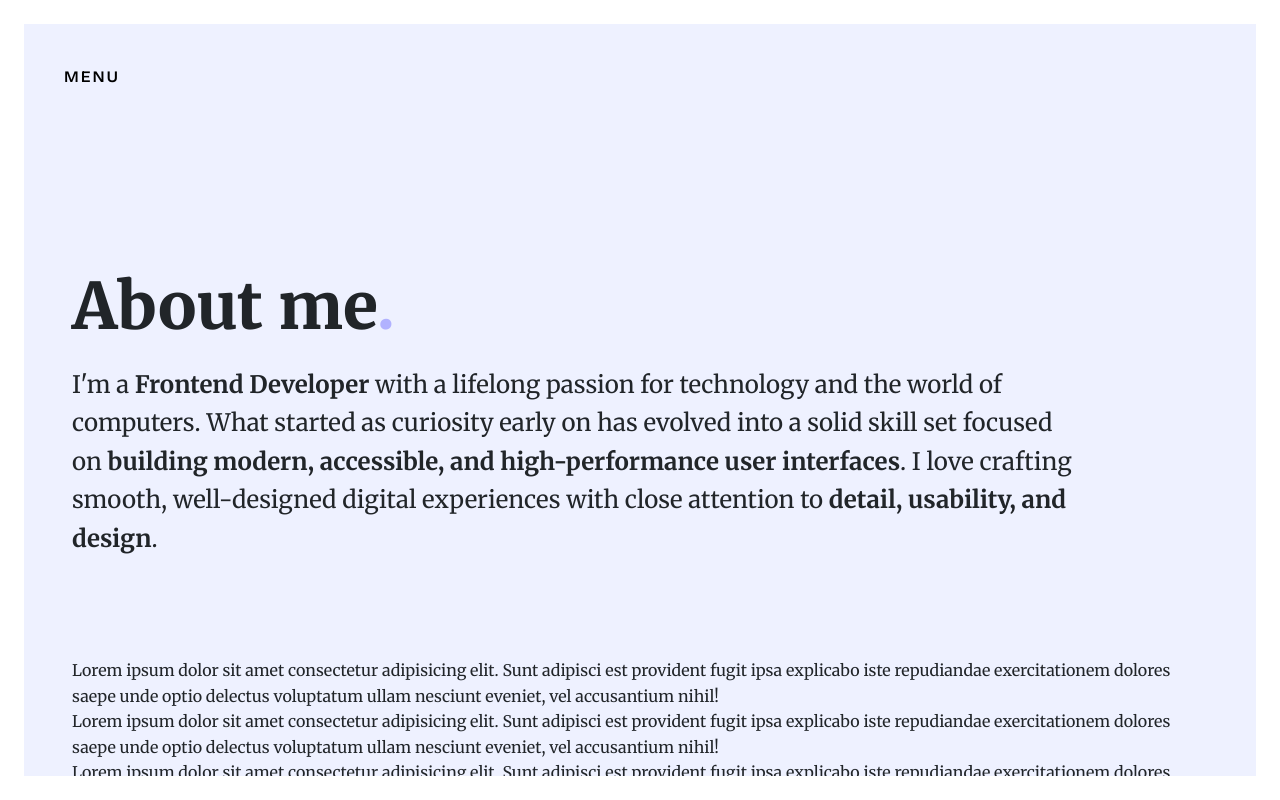
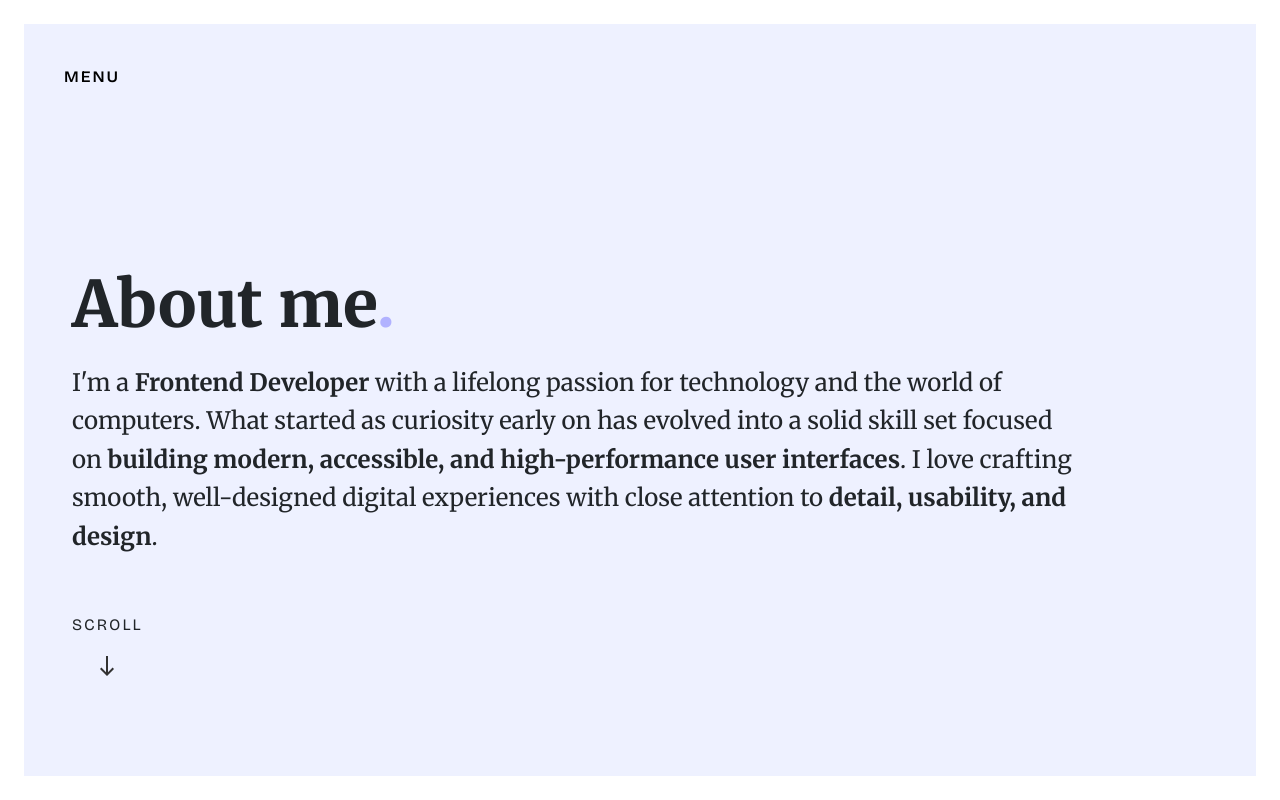
Before and after one commit to gabrielepinese/portfolio, an Angular app: page /about in a window 1280 px wide. Built offline with nearby package versions, Linux system fonts and the light colour scheme.

Commit message:
general update

```diff
--- a/src/app/animations/animations.scss
+++ b/src/app/animations/animations.scss
@@ -47,6 +47,22 @@
 //   }
 // }
 
+@keyframes bounce {
+  0%,
+  20%,
+  50%,
+  80%,
+  100% {
+    transform: translateY(0);
+  }
+  40% {
+    transform: translateY(-10px);
+  }
+  60% {
+    transform: translateY(-5px);
+  }
+}
+
 @keyframes letterSpacing {
   0% {
     letter-spacing: 2px;
--- a/src/app/pages/about/about.component.html
+++ b/src/app/pages/about/about.component.html
@@ -17,132 +17,54 @@
         </div>
       </div>
     </div>
+
+    <div class="scroll-line">
+      <span>SCROLL</span><img src="svg/south.svg" alt="south.svg" />
+    </div>
   </div>
-  <!-- Content -->
-  <div>
-    Lorem ipsum dolor sit amet consectetur adipisicing elit. Sunt adipisci est
-    provident fugit ipsa explicabo iste repudiandae exercitationem dolores saepe
-    unde optio delectus voluptatum ullam nesciunt eveniet, vel accusantium
-    nihil!
-  </div>
-  <div>
-    Lorem ipsum dolor sit amet consectetur adipisicing elit. Sunt adipisci est
-    provident fugit ipsa explicabo iste repudiandae exercitationem dolores saepe
-    unde optio delectus voluptatum ullam nesciunt eveniet, vel accusantium
-    nihil!
-  </div>
-  <div>
-    Lorem ipsum dolor sit amet consectetur adipisicing elit. Sunt adipisci est
-    provident fugit ipsa explicabo iste repudiandae exercitationem dolores saepe
-    unde optio delectus voluptatum ullam nesciunt eveniet, vel accusantium
-    nihil!
-  </div>
-  <div>
-    Lorem ipsum dolor sit amet consectetur adipisicing elit. Sunt adipisci est
-    provident fugit ipsa explicabo iste repudiandae exercitationem dolores saepe
-    unde optio delectus voluptatum ullam nesciunt eveniet, vel accusantium
-    nihil!
-  </div>
-  <div>
-    Lorem ipsum dolor sit amet consectetur adipisicing elit. Sunt adipisci est
-    provident fugit ipsa explicabo iste repudiandae exercitationem dolores saepe
-    unde optio delectus voluptatum ullam nesciunt eveniet, vel accusantium
-    nihil!
-  </div>
-  <div>
-    Lorem ipsum dolor sit amet consectetur adipisicing elit. Sunt adipisci est
-    provident fugit ipsa explicabo iste repudiandae exercitationem dolores saepe
-    unde optio delectus voluptatum ullam nesciunt eveniet, vel accusantium
-    nihil!
-  </div>
-  <div>
-    Lorem ipsum dolor sit amet consectetur adipisicing elit. Sunt adipisci est
-    provident fugit ipsa explicabo iste repudiandae exercitationem dolores saepe
-    unde optio delectus voluptatum ullam nesciunt eveniet, vel accusantium
-    nihil!
-  </div>
-  <div>
-    Lorem ipsum dolor sit amet consectetur adipisicing elit. Sunt adipisci est
-    provident fugit ipsa explicabo iste repudiandae exercitationem dolores saepe
-    unde optio delectus voluptatum ullam nesciunt eveniet, vel accusantium
-    nihil!
-  </div>
-  <div>
-    Lorem ipsum dolor sit amet consectetur adipisicing elit. Sunt adipisci est
-    provident fugit ipsa explicabo iste repudiandae exercitationem dolores saepe
-    unde optio delectus voluptatum ullam nesciunt eveniet, vel accusantium
-    nihil!
-  </div>
-  <div>
-    Lorem ipsum dolor sit amet consectetur adipisicing elit. Sunt adipisci est
-    provident fugit ipsa explicabo iste repudiandae exercitationem dolores saepe
-    unde optio delectus voluptatum ullam nesciunt eveniet, vel accusantium
-    nihil!
-  </div>
-  <div>
-    Lorem ipsum dolor sit amet consectetur adipisicing elit. Sunt adipisci est
-    provident fugit ipsa explicabo iste repudiandae exercitationem dolores saepe
-    unde optio delectus voluptatum ullam nesciunt eveniet, vel accusantium
-    nihil!
-  </div>
-  <div>
-    Lorem ipsum dolor sit amet consectetur adipisicing elit. Sunt adipisci est
-    provident fugit ipsa explicabo iste repudiandae exercitationem dolores saepe
-    unde optio delectus voluptatum ullam nesciunt eveniet, vel accusantium
-    nihil!
-  </div>
-  <div>
-    Lorem ipsum dolor sit amet consectetur adipisicing elit. Sunt adipisci est
-    provident fugit ipsa explicabo iste repudiandae exercitationem dolores saepe
-    unde optio delectus voluptatum ullam nesciunt eveniet, vel accusantium
-    nihil!
-  </div>
-  <div>
-    Lorem ipsum dolor sit amet consectetur adipisicing elit. Sunt adipisci est
-    provident fugit ipsa explicabo iste repudiandae exercitationem dolores saepe
-    unde optio delectus voluptatum ullam nesciunt eveniet, vel accusantium
-    nihil!
-  </div>
-  <div>
-    Lorem ipsum dolor sit amet consectetur adipisicing elit. Sunt adipisci est
-    provident fugit ipsa explicabo iste repudiandae exercitationem dolores saepe
-    unde optio delectus voluptatum ullam nesciunt eveniet, vel accusantium
-    nihil!
-  </div>
-  <div>
-    Lorem ipsum dolor sit amet consectetur adipisicing elit. Sunt adipisci est
-    provident fugit ipsa explicabo iste repudiandae exercitationem dolores saepe
-    unde optio delectus voluptatum ullam nesciunt eveniet, vel accusantium
-    nihil!
-  </div>
-  <div>
-    Lorem ipsum dolor sit amet consectetur adipisicing elit. Sunt adipisci est
-    provident fugit ipsa explicabo iste repudiandae exercitationem dolores saepe
-    unde optio delectus voluptatum ullam nesciunt eveniet, vel accusantium
-    nihil!
-  </div>
-  <div>
-    Lorem ipsum dolor sit amet consectetur adipisicing elit. Sunt adipisci est
-    provident fugit ipsa explicabo iste repudiandae exercitationem dolores saepe
-    unde optio delectus voluptatum ullam nesciunt eveniet, vel accusantium
-    nihil!
-  </div>
-  <div>
-    Lorem ipsum dolor sit amet consectetur adipisicing elit. Sunt adipisci est
-    provident fugit ipsa explicabo iste repudiandae exercitationem dolores saepe
-    unde optio delectus voluptatum ullam nesciunt eveniet, vel accusantium
-    nihil!
-  </div>
-  <div>
-    Lorem ipsum dolor sit amet consectetur adipisicing elit. Sunt adipisci est
-    provident fugit ipsa explicabo iste repudiandae exercitationem dolores saepe
-    unde optio delectus voluptatum ullam nesciunt eveniet, vel accusantium
-    nihil!
-  </div>
-  <div>
-    Lorem ipsum dolor sit amet consectetur adipisicing elit. Sunt adipisci est
-    provident fugit ipsa explicabo iste repudiandae exercitationem dolores saepe
-    unde optio delectus voluptatum ullam nesciunt eveniet, vel accusantium
-    nihil!
+
+  <div class="about-main-section">
+    <div class="about-study-section">
+      <span>
+        Since high school, I have been deeply passionate about computer science,
+        constantly challenging myself to create more fluid and complex layouts.
+        In 2016, I enrolled at the <b>University of Milan</b>, which became one
+        of the most enriching experiences of my life. There, I not only
+        <b>expanded my programming knowledge</b> but also benefited immensely
+        from exchanging ideas with fellow students. This collaborative
+        environment inspired me to rethink and <b>refine my approach</b> to web
+        application development, helping me grow into the developer I am
+        today.</span
+      >
+      <span>img</span>
+    </div>
+    <div class="about-study-section">
+      <span>img</span>
+      <span>
+        Since high school, I have been deeply passionate about computer science,
+        constantly challenging myself to create more fluid and complex layouts.
+        In 2016, I enrolled at the <b>University of Milan</b>, which became one
+        of the most enriching experiences of my life. There, I not only
+        <b>expanded my programming knowledge</b> but also benefited immensely
+        from exchanging ideas with fellow students. This collaborative
+        environment inspired me to rethink and <b>refine my approach</b> to web
+        application development, helping me grow into the developer I am
+        today.</span
+      >
+    </div>
+    <div class="about-study-section">
+      <span>
+        Since high school, I have been deeply passionate about computer science,
+        constantly challenging myself to create more fluid and complex layouts.
+        In 2016, I enrolled at the <b>University of Milan</b>, which became one
+        of the most enriching experiences of my life. There, I not only
+        <b>expanded my programming knowledge</b> but also benefited immensely
+        from exchanging ideas with fellow students. This collaborative
+        environment inspired me to rethink and <b>refine my approach</b> to web
+        application development, helping me grow into the developer I am
+        today.</span
+      >
+      <span>img</span>
+    </div>
   </div>
 </div>
--- a/src/app/pages/about/about.component.scss
+++ b/src/app/pages/about/about.component.scss
@@ -4,7 +4,6 @@
 .title-container {
   display: grid;
   max-width: 1000px;
-  height: 100%;
   align-items: center;
   position: relative;
 
@@ -32,3 +31,22 @@
     text-align: left;
   }
 }
+
+.about-container {
+  // display: grid;
+  // grid-template-rows: 100vh 100vh; // due sezioni verticali
+  width: 100%;
+  // min-height: 100vh;
+}
+
+.about-main-section {
+  display: grid;
+  // gap: 300px;
+  font-family: "Quicksand", sans-serif;
+  max-width: 1200px;
+
+  .about-study-section {
+    display: grid;
+    grid-template-columns: 50% auto;
+  }
+}
--- a/src/app/pages/home/home.component.scss
+++ b/src/app/pages/home/home.component.scss
@@ -1,13 +1,28 @@
 @import "../../../assets/color/colors.variables";
 @import "../../animations/animations.scss";
 
+.home-container {
+  width: 100%;
+  height: 100%;
+  display: grid;
+  justify-content: center;
+  box-sizing: border-box;
+  padding: 48px;
+
+  background: $orange2;
+
   .home-content {
+    margin: auto;
+    width: 100%;
+    max-width: 1200px;
+
     .title-container {
       display: grid;
       grid-template-columns: repeat(2, 1fr);
       height: 100%;
       align-items: center;
       position: relative;
+      box-sizing: border-box;
 
       .bigTitle {
         text-align: left;
@@ -53,6 +68,7 @@
         animation: expandWithBounce 0.8s cubic-bezier(0.68, -0.55, 0.27, 1.55)
           forwards;
         animation-delay: 1s;
+      }
     }
   }
 }
--- a/src/assets/class.mixin.scss
+++ b/src/assets/class.mixin.scss
@@ -5,23 +5,23 @@
     width: 100%;
     height: 100%;
     display: grid;
+    justify-content: center;
     box-sizing: border-box;
+    padding: 48px;
 
     &.home {
-      padding: 48px;
       background: $orange2;
     }
     &.about {
-      padding: 250px 48px;
       background: $purple2;
     }
   }
 }
 @mixin apply-style-to-content($class) {
   .#{$class}-content {
-    margin: auto;
+    height: calc(100vh - 200px);
+    margin: 200px auto;
     width: 100%;
-    padding-bottom: 100px;
     max-width: 1200px;
   }
 }
--- a/src/index.html
+++ b/src/index.html
@@ -11,14 +11,6 @@
       rel="stylesheet"
       integrity="sha384-4Q6Gf2aSP4eDXB8Miphtr37CMZZQ5oXLH2yaXMJ2w8e2ZtHTl7GptT4jmndRuHDT"
       crossorigin="anonymous"
-    />
-
-    <!-- Font Vidaloka -->
-    <link rel="preconnect" href="https://fonts.googleapis.com" />
-    <link rel="preconnect" href="https://fonts.gstatic.com" crossorigin />
-    <link
-      href="https://fonts.googleapis.com/css2?family=Vidaloka&display=swap"
-      rel="stylesheet"
     />
 
     <link rel="preconnect" href="https://fonts.googleapis.com" />
@@ -36,6 +28,13 @@
       href="https://fonts.googleapis.com/css2?family=Bricolage+Grotesque:opsz,wght@12..96,200..800&display=swap"
       rel="stylesheet"
     />
+
+    <link rel="preconnect" href="https://fonts.googleapis.com" />
+    <link rel="preconnect" href="https://fonts.gstatic.com" crossorigin />
+    <link
+      href="https://fonts.googleapis.com/css2?family=Quicksand:wght@300..700&display=swap"
+      rel="stylesheet"
+    />
   </head>
   <body>
     <app-root></app-root>
--- a/src/styles.scss
+++ b/src/styles.scss
@@ -2,6 +2,7 @@
 @import "./assets/class.mixin.scss";
 @import "./assets/fonts/typography.mixin.scss";
 @import "./assets/styles/buttons.mixin.scss";
+@import "./app/animations/animations.scss";
 
 //Global styles ---------
 
@@ -16,7 +17,7 @@ body {
   font-variation-settings: "wdth" 100;
 }
 
-$class-list: "home", "about";
+$class-list: "about";
 
 @each $class in $class-list {
   @include apply-style-to-container($class);
@@ -145,3 +146,23 @@ button {
   padding: 24px;
   flex: 1 1;
 }
+
+//Scroll line info
+.scroll-line {
+  padding-top: 56px;
+  font-family: "Bricolage Grotesque", sans-serif;
+  letter-spacing: 2px;
+  display: grid;
+  justify-content: left;
+  align-items: center;
+  gap: 16px;
+  animation: showUp 0.5s ease-out forwards;
+  animation-delay: 1.2s;
+  opacity: 0;
+
+  img {
+    animation: bounce 2s ease infinite;
+    // animation-delay: 4s;
+    margin: auto;
+  }
+}
```
Also changed, not shown: src/app/pages/about/about.component.ts (+33 -3 lines), public/svg/south.svg (added). Lines whose indentation alone changed are shown as unchanged.
